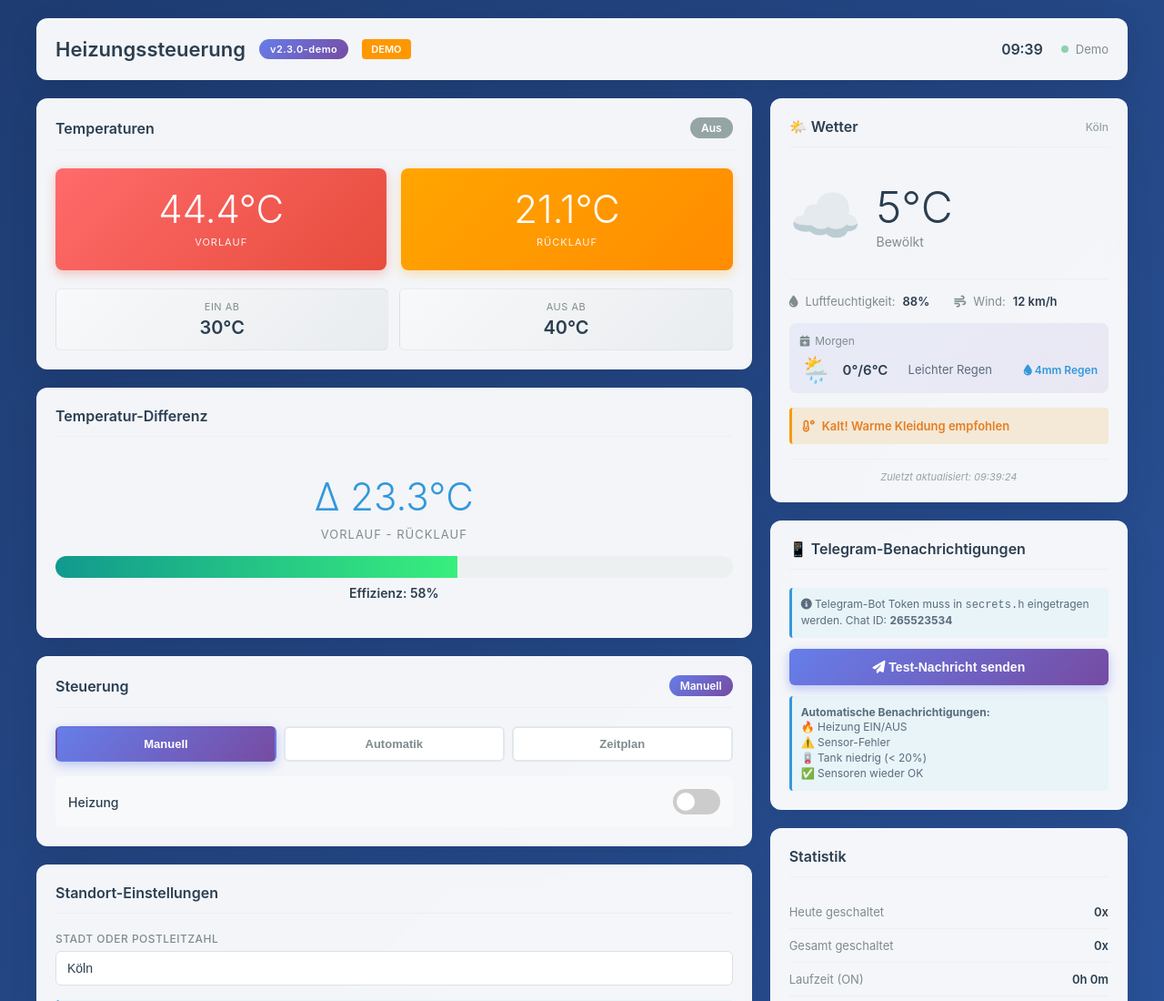
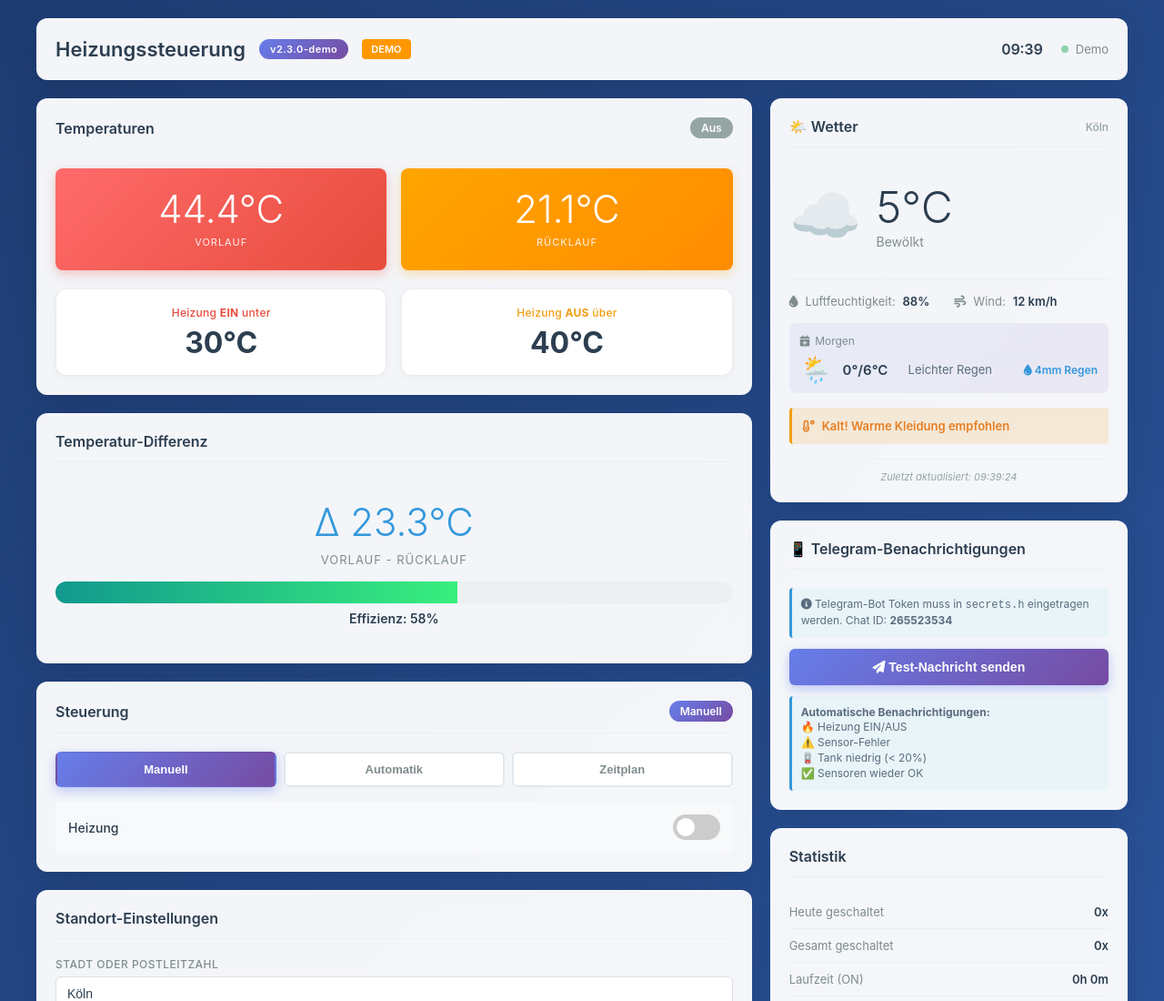
Before and after one commit to s3vdev/Heizungssteuerung, a plain HTML site: page data/index.html in a window 1280 px wide. Shown: the top 1100 px of the page at 91% size. Drawn offline with Linux system fonts and the light colour scheme.

Commit message:
Optimize build settings and enhance UI styling for better performance and user experience
- Updated platformio.ini to optimize build flags for size and disable debug output in release builds.
- Improved styling in index.html, including adjustments to padding, margins, and hover effects for better visual appeal.
- Revised labels for clarity in temperature settings and statistics display.

```diff
--- a/data/index.html
+++ b/data/index.html
@@ -233,29 +233,46 @@
         .hyst-stats {
             display: grid;
             grid-template-columns: 1fr 1fr;
-            gap: 12px;
+            gap: 16px;
+            margin-top: 16px;
         }
 
         .hyst-item {
-            padding: 12px;
-            background: linear-gradient(135deg, #f8f9fa 0%, #e9ecef 100%);
-            border-radius: 6px;
+            padding: 18px 16px;
+            background: #ffffff;
+            border-radius: 12px;
             text-align: center;
-            border: 1px solid rgba(0, 0, 0, 0.05);
+            border: 1px solid rgba(0, 0, 0, 0.08);
+            box-shadow: 0 2px 8px rgba(0, 0, 0, 0.04);
+            transition: all 0.2s ease;
+        }
+
+        .hyst-item:hover {
+            box-shadow: 0 4px 12px rgba(0, 0, 0, 0.08);
+            transform: translateY(-1px);
         }
 
         .hyst-label {
-            font-size: 11px;
-            color: #7f8c8d;
-            text-transform: uppercase;
-            letter-spacing: 0.5px;
-            margin-bottom: 4px;
+            font-size: 12px;
+            color: #95a5a6;
+            font-weight: 500;
+            letter-spacing: 0.3px;
+            margin-bottom: 8px;
+        }
+
+        .hyst-label.ein {
+            color: #e74c3c;
+        }
+
+        .hyst-label.aus {
+            color: #f39c12;
         }
 
         .hyst-value {
-            font-size: 20px;
-            font-weight: 600;
+            font-size: 32px;
+            font-weight: 700;
             color: #2c3e50;
+            line-height: 1.1;
         }
 
         /* Mode Control */
@@ -889,11 +906,11 @@
                 </div>
                 <div class="hyst-stats">
                     <div class="hyst-item">
-                        <div class="hyst-label">EIN ab</div>
+                        <div class="hyst-label ein">Heizung <b>EIN</b> unter</div>
                         <div class="hyst-value" id="statTempOn">--°C</div>
                     </div>
                     <div class="hyst-item">
-                        <div class="hyst-label">AUS ab</div>
+                        <div class="hyst-label aus">Heizung <b>AUS</b> über</div>
                         <div class="hyst-value" id="statTempOff">--°C</div>
                     </div>
                 </div>
@@ -957,19 +974,21 @@
                 </div>
 
                 <div class="setting-item">
-                    <label class="setting-label">EIN-Temperatur</label>
+                    <label class="setting-label">Heizung EIN unter</label>
                     <div class="input-with-unit">
                         <input type="number" class="setting-input" id="tempOn" value="30" step="0.5">
                         <span class="input-unit">°C</span>
                     </div>
+                    <div style="font-size: 11px; color: #95a5a6; margin-top: 4px;">Heizung EIN, wenn Rücklauf ≤ dieser Temperatur</div>
                 </div>
 
                 <div class="setting-item">
-                    <label class="setting-label">AUS-Temperatur</label>
+                    <label class="setting-label">Heizung AUS über</label>
                     <div class="input-with-unit">
                         <input type="number" class="setting-input" id="tempOff" value="40" step="0.5">
                         <span class="input-unit">°C</span>
                     </div>
+                    <div style="font-size: 11px; color: #95a5a6; margin-top: 4px;">Heizung AUS, wenn Rücklauf ≥ dieser Temperatur</div>
                 </div>
 
                 <div id="hystereseWarning" class="info-box warning" style="display: none; margin: 12px 0;">
@@ -1361,6 +1380,10 @@
                 currentState.ntpSynced = true;
                 currentState.rssi = -68;
                 currentState.schedules[0] = { enabled: true, start: '05:30', end: '23:30' };
+
+                // Initialize temperature thresholds for demo (important!)
+                currentState.tempOn = 30;
+                currentState.tempOff = 40;
 
                 // Initialize tank demo data
                 currentState.tankAvailable = true;
@@ -2439,6 +2462,8 @@
             currentState.tempRuecklauf = 22.2;
             currentState.heating = false;
             currentState.mode = 'manual';
+            currentState.tempOn = 30;
+            currentState.tempOff = 40;
             updateUI();
         }
 
```
Also changed, not shown: 1 other file.
